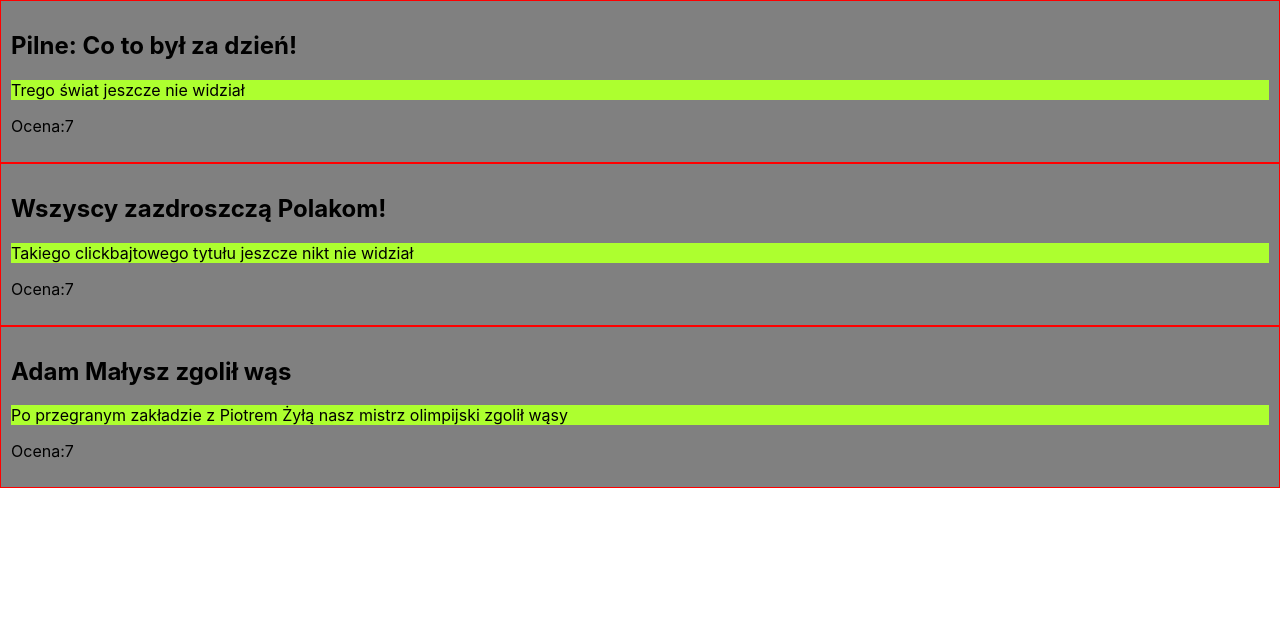
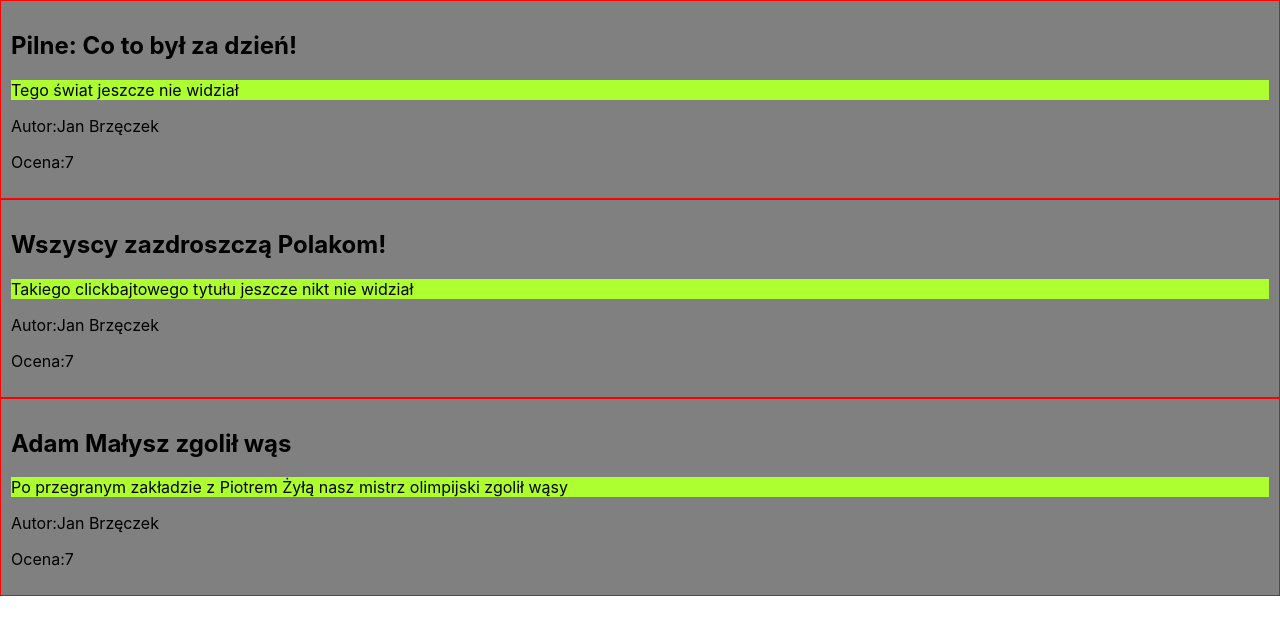
Before and after one commit to Edyta2801/Poligon-react-app, a React (Create React App) app: page / in a window 1280 px wide. Shown: the top 634 px of the page. Built offline with nearby package versions, Linux system fonts and the light colour scheme.

Commit message:
add props author

```diff
--- a/src/App.js
+++ b/src/App.js
@@ -43,16 +43,17 @@ const styles = {
 //     );
 //   }
 // }
+const Scoring = ({ score }) => <p>Ocena:{score}</p>;
+const Author =({author})=><p>Autor:{author}</p>;
 
-
-
-function News({ header, intro }) {
-  const [score]=useState(7);
+function News({ header, intro, author }) {
+  const [score] = useState(7);
   return (
     <div style={styles}>
       <h2>{header}</h2>
       <p style={styles.para}>{intro}</p>
-      <p>Ocena:{score}</p>
+      <Author author={author}/>
+      <Scoring score={score} />
     </div>
   );
 }
@@ -68,11 +69,12 @@ function News({ header, intro }) {
 
 
 const data = [
-  {id:1, title:'Pilne: Co to był za dzień!', intro: 'Trego świat jeszcze nie widział',
+  {
+    id: 1, author: 'Jan Brzęczek', title: 'Pilne: Co to był za dzień!', intro: 'Tego świat jeszcze nie widział',
   }, {
-    id: 2, title:'Wszyscy zazdroszczą Polakom!', intro: 'Takiego clickbajtowego tytułu jeszcze nikt nie widział',
+    id: 2, author: 'Jan Brzęczek', title: 'Wszyscy zazdroszczą Polakom!', intro: 'Takiego clickbajtowego tytułu jeszcze nikt nie widział',
   }, {
-    id:3, title:'Adam Małysz zgolił wąs', intro: "Po przegranym zakładzie z Piotrem Żyłą nasz mistrz olimpijski zgolił wąsy",
+    id: 3, author: 'Jan Brzęczek', title: 'Adam Małysz zgolił wąs', intro: 'Po przegranym zakładzie z Piotrem Żyłą nasz mistrz olimpijski zgolił wąsy',
   }
 ];
 
@@ -80,7 +82,12 @@ function App() {
   return (
     <div>
       {data.map((elem) => (
-        <News key={`news-${elem.id  }`} header={elem.title} intro={elem.intro} />
+        <News
+          key={`news-${elem.id}`}
+          header={elem.title}
+          intro={elem.intro}
+          author={elem.author}
+        />
       ))}
       {/* <News header="Nagłówek 1" intro="Intro 1" />
       <News header="Nagłówek 2:Breaking news" intro="Intro 2" />
```
